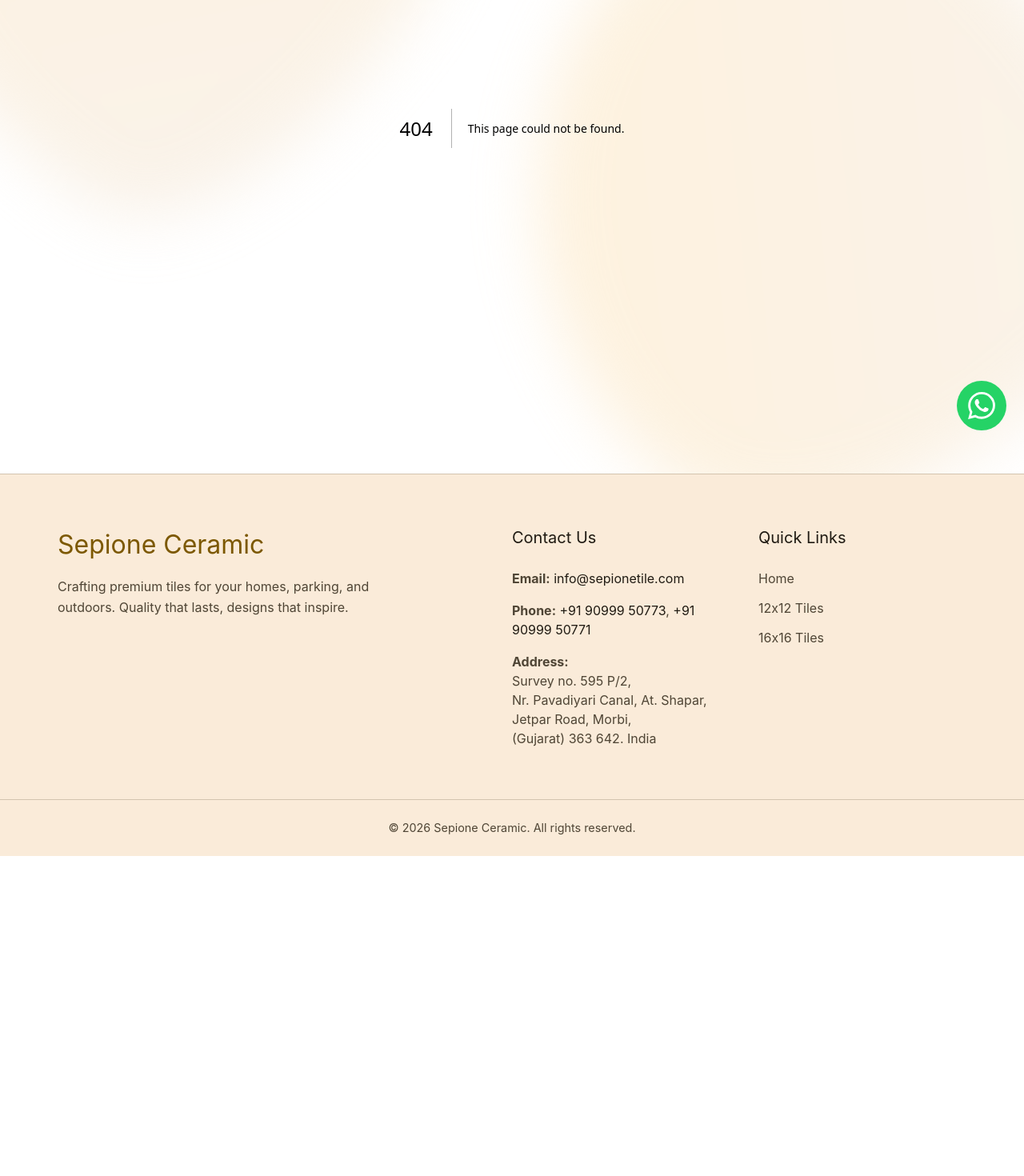
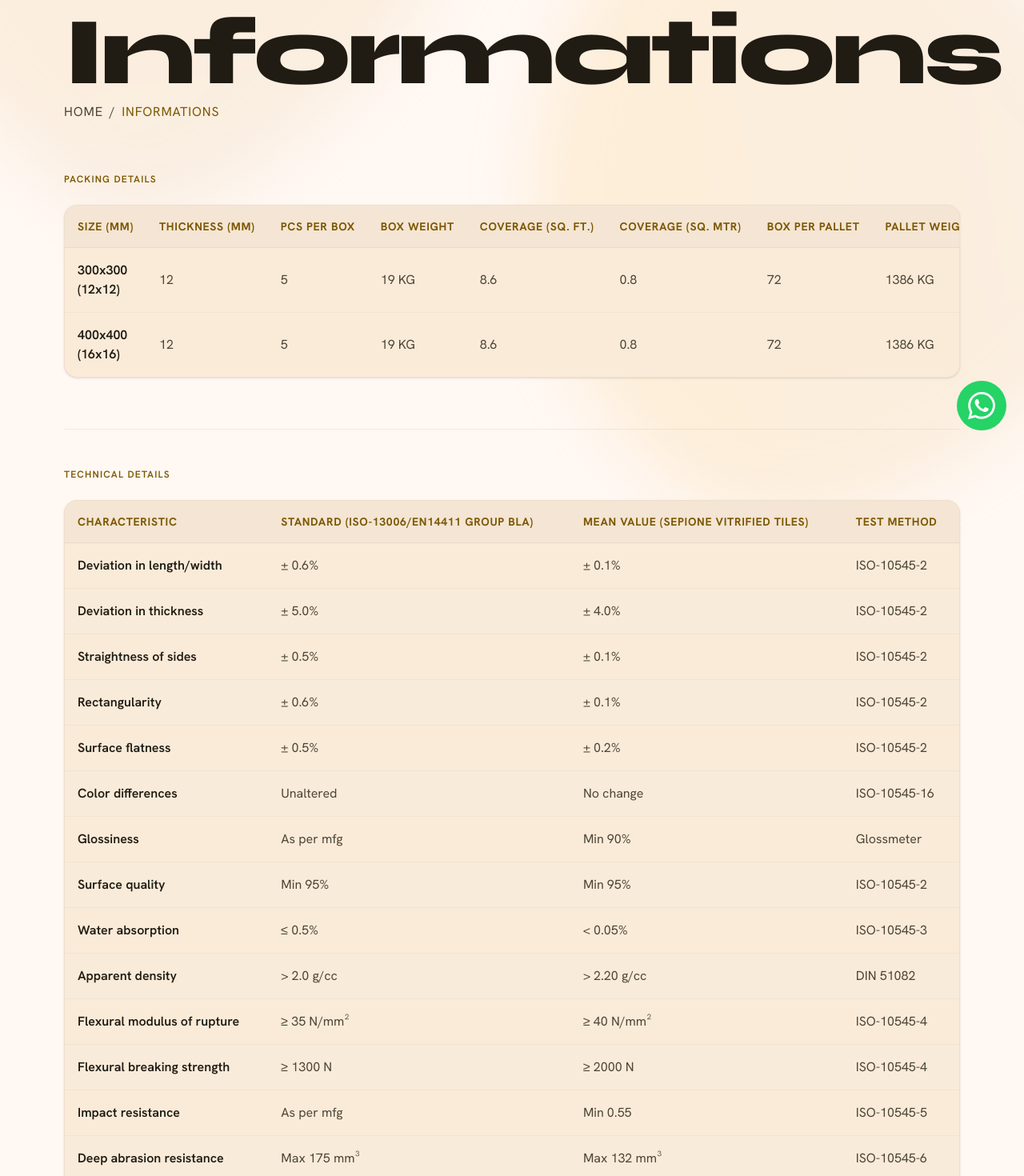
Before and after one commit to rudrarangpariya9655/Sepione_Ceramic, a Next.js app: page /informations in a window 1280 px wide. Before the commit this address had no page. Shown: the part 240-1710 px from the top of the page at 80% size. Before the commit the page ends 1310 px from the top, so only its background shows below. Built offline with nearby package versions, Linux system fonts and the light colour scheme.

Commit message:
add information tab

```diff
--- /dev/null
+++ b/src/app/informations/page.js
@@ -0,0 +1,137 @@
+import Link from "next/link";
+
+export const metadata = {
+  title: "Informations | Sepione Ceramic",
+  description: "Technical and packing information for Sepione Tiles products.",
+};
+
+export default function InformationsPage() {
+  return (
+    <main className="pt-[140px] pb-section-gap px-6 md:px-margin-desktop max-w-container-max mx-auto space-y-section-gap overflow-x-hidden">
+      <section className="max-w-7xl mx-auto space-y-8">
+        <div>
+          <h1 className="font-display-xl text-display-xl-mobile md:text-display-xl text-on-surface mb-2">
+            Product Informations
+          </h1>
+          <div className="font-body-md text-on-surface-variant flex gap-2 uppercase tracking-wider">
+            <Link href="/" className="hover:text-primary transition-colors">Home</Link>
+            <span>/</span>
+            <span className="text-primary">Informations</span>
+          </div>
+        </div>
+
+        {/* PACKING DETAILS SECTION */}
+        <div className="space-y-6 mt-16">
+          <h2 className="font-label-sm text-label-sm uppercase tracking-widest text-primary">
+            Packing Details
+          </h2>
+          <div className="bg-surface-container rounded-2xl border border-outline-variant/30 overflow-hidden shadow-sm">
+            <div className="overflow-x-auto">
+              <table className="w-full text-left border-collapse min-w-[800px]">
+                <thead>
+                  <tr className="bg-surface-container-high border-b border-outline-variant/30 text-primary font-body-md uppercase tracking-wider text-sm">
+                    <th className="p-4 whitespace-nowrap">Size (mm)</th>
+                    <th className="p-4 whitespace-nowrap">Thickness (mm)</th>
+                    <th className="p-4 whitespace-nowrap">Pcs Per Box</th>
+                    <th className="p-4 whitespace-nowrap">Box Weight</th>
+                    <th className="p-4 whitespace-nowrap">Coverage (Sq. Ft.)</th>
+                    <th className="p-4 whitespace-nowrap">Coverage (Sq. Mtr)</th>
+                    <th className="p-4 whitespace-nowrap">Box Per Pallet</th>
+                    <th className="p-4 whitespace-nowrap">Pallet Weight</th>
+                    <th className="p-4 whitespace-nowrap">Pallet Per Container</th>
+                    <th className="p-4 whitespace-nowrap">Box Per Container</th>
+                    <th className="p-4 whitespace-nowrap">Sq. Mtr Per Container</th>
+                  </tr>
+                </thead>
+                <tbody className="font-body-md text-on-surface-variant">
+                  {/* // TODO: Replace placeholder packing specs with real Sepione values */}
+                  <tr className="border-b border-outline-variant/20 hover:bg-surface-container-highest transition-colors">
+                    <td className="p-4 font-semibold text-on-surface">300x300 (12x12)</td>
+                    <td className="p-4">12</td>
+                    <td className="p-4">5</td>
+                    <td className="p-4">19 KG</td>
+                    <td className="p-4">8.6</td>
+                    <td className="p-4">0.8</td>
+                    <td className="p-4">72</td>
+                    <td className="p-4">1386 KG</td>
+                    <td className="p-4">20</td>
+                    <td className="p-4">1440</td>
+                    <td className="p-4">1152</td>
+                  </tr>
+                  <tr className="hover:bg-surface-container-highest transition-colors bg-surface-container/50">
+                    <td className="p-4 font-semibold text-on-surface">400x400 (16x16)</td>
+                    <td className="p-4">12</td>
+                    <td className="p-4">5</td>
+                    <td className="p-4">19 KG</td>
+                    <td className="p-4">8.6</td>
+                    <td className="p-4">0.8</td>
+                    <td className="p-4">72</td>
+                    <td className="p-4">1386 KG</td>
+                    <td className="p-4">20</td>
+                    <td className="p-4">1440</td>
+                    <td className="p-4">1152</td>
+                  </tr>
+                </tbody>
+              </table>
+            </div>
+          </div>
+        </div>
+
+        {/* TECHNICAL DETAILS SECTION */}
+        <div className="space-y-6 mt-16 pt-12 border-t border-outline-variant/30">
+          <h2 className="font-label-sm text-label-sm uppercase tracking-widest text-primary">
+            Technical Details
+          </h2>
+          <div className="bg-surface-container rounded-2xl border border-outline-variant/30 overflow-hidden shadow-sm">
+            <div className="overflow-x-auto">
+              <table className="w-full text-left border-collapse min-w-[800px]">
+                <thead>
+                  <tr className="bg-surface-container-high border-b border-outline-variant/30 text-primary font-body-md uppercase tracking-wider text-sm">
+                    <th className="p-4 whitespace-nowrap">Characteristic</th>
+                    <th className="p-4 whitespace-nowrap">Standard (ISO-13006/EN14411 Group Bla)</th>
+                    <th className="p-4 whitespace-nowrap">Mean Value (Sepione Vitrified Tiles)</th>
+                    <th className="p-4 whitespace-nowrap">Test Method</th>
+                  </tr>
+                </thead>
+                <tbody className="font-body-md text-on-surface-variant">
+                  {/* // TODO: Confirm/replace technical spec values with Sepione's actual lab-tested figures */}
+                  {[
+                    ["Deviation in length/width", "± 0.6%", "± 0.1%", "ISO-10545-2"],
+                    ["Deviation in thickness", "± 5.0%", "± 4.0%", "ISO-10545-2"],
+                    ["Straightness of sides", "± 0.5%", "± 0.1%", "ISO-10545-2"],
+                    ["Rectangularity", "± 0.6%", "± 0.1%", "ISO-10545-2"],
+                    ["Surface flatness", "± 0.5%", "± 0.2%", "ISO-10545-2"],
+                    ["Color differences", "Unaltered", "No change", "ISO-10545-16"],
+                    ["Glossiness", "As per mfg", "Min 90%", "Glossmeter"],
+                    ["Surface quality", "Min 95%", "Min 95%", "ISO-10545-2"],
+                    ["Water absorption", "≤ 0.5%", "< 0.05%", "ISO-10545-3"],
+                    ["Apparent density", "> 2.0 g/cc", "> 2.20 g/cc", "DIN 51082"],
+                    ["Flexural modulus of rupture", "≥ 35 N/mm²", "≥ 40 N/mm²", "ISO-10545-4"],
+                    ["Flexural breaking strength", "≥ 1300 N", "≥ 2000 N", "ISO-10545-4"],
+                    ["Impact resistance", "As per mfg", "Min 0.55", "ISO-10545-5"],
+                    ["Deep abrasion resistance", "Max 175 mm³", "Max 132 mm³", "ISO-10545-6"],
+                    ["Moh's hardness", "Min 6", "8", "EN 101"],
+                    ["Frost resistance", "Frost proof", "Frost proof", "ISO-10545-12"],
+                    ["Thermal shock resistance", "No damage", "No damage", "ISO-10545-9"],
+                    ["Moisture expansion", "Nil", "Nil", "ISO-10545-10"],
+                    ["Thermal expansion", "Max 9.0 x 10⁻⁶", "Max 6.0 x 10⁻⁶", "ISO-10545-8"],
+                    ["Chemical resistance", "No damage", "No damage", "ISO-10545-13"],
+                    ["Stain resistance", "Resistance", "Resistance", "ISO-10545-14"],
+                    ["Slip resistance", "As per mfg", "> 0.40", "ISO-10545-17"]
+                  ].map((row, idx) => (
+                    <tr key={idx} className={`border-b border-outline-variant/20 hover:bg-surface-container-highest transition-colors ${idx % 2 === 1 ? 'bg-surface-container/50' : ''}`}>
+                      <td className="p-4 font-semibold text-on-surface">{row[0]}</td>
+                      <td className="p-4">{row[1]}</td>
+                      <td className="p-4">{row[2]}</td>
+                      <td className="p-4">{row[3]}</td>
+                    </tr>
+                  ))}
+                </tbody>
+              </table>
+            </div>
+          </div>
+        </div>
+      </section>
+    </main>
+  );
+}
--- a/src/components/Navbar.jsx
+++ b/src/components/Navbar.jsx
@@ -58,6 +58,7 @@
         <div className="hidden md:flex absolute left-1/2 -translate-x-1/2 space-x-gutter items-center font-body-md text-body-md uppercase tracking-[0.2em] whitespace-nowrap">
           <Link href="/" onClick={handleHomeClick} className={`pb-1 hover:opacity-80 transition-all duration-300 ${pathname === '/' && hash !== '#contact' ? 'text-primary border-b border-primary' : 'text-on-surface-variant hover:text-primary'}`}>Home</Link>
           <Link href="/about" onClick={handleStandardLinkClick} className={`pb-1 hover:opacity-80 transition-all duration-300 ${pathname === '/about' ? 'text-primary border-b border-primary' : 'text-on-surface-variant hover:text-primary'}`}>About</Link>
+          <Link href="/informations" onClick={handleStandardLinkClick} className={`pb-1 hover:opacity-80 transition-all duration-300 ${pathname === '/informations' ? 'text-primary border-b border-primary' : 'text-on-surface-variant hover:text-primary'}`}>Informations</Link>
           <Link href="/tiles/12x12" onClick={handleStandardLinkClick} className={`pb-1 hover:opacity-80 transition-all duration-300 ${pathname === '/tiles/12x12' ? 'text-primary border-b border-primary' : 'text-on-surface-variant hover:text-primary'}`}>12x12</Link>
           <Link href="/tiles/16x16" onClick={handleStandardLinkClick} className={`pb-1 hover:opacity-80 transition-all duration-300 ${pathname === '/tiles/16x16' ? 'text-primary border-b border-primary' : 'text-on-surface-variant hover:text-primary'}`}>16x16</Link>
           <Link href="/#contact" onClick={handleContactClick} className={`pb-1 hover:opacity-80 transition-all duration-300 ${hash === '#contact' ? 'text-primary border-b border-primary' : 'text-on-surface-variant hover:text-primary'}`}>Contact</Link>
@@ -111,6 +112,7 @@
         <div className="md:hidden absolute top-full left-0 w-full bg-surface-container-high border-b border-white/10 shadow-2xl flex flex-col p-6 gap-6 rounded-b-[2rem] animate-dropdown">
           <Link href="/" className={`font-body-lg uppercase tracking-[0.2em] ${pathname === '/' && hash !== '#contact' ? 'text-primary' : 'text-on-surface-variant'}`} onClick={handleHomeClick}>Home</Link>
           <Link href="/about" className={`font-body-lg uppercase tracking-[0.2em] ${pathname === '/about' ? 'text-primary' : 'text-on-surface-variant'}`} onClick={handleStandardLinkClick}>About</Link>
+          <Link href="/informations" className={`font-body-lg uppercase tracking-[0.2em] ${pathname === '/informations' ? 'text-primary' : 'text-on-surface-variant'}`} onClick={handleStandardLinkClick}>Informations</Link>
           <Link href="/tiles/12x12" className={`font-body-lg uppercase tracking-[0.2em] ${pathname === '/tiles/12x12' ? 'text-primary' : 'text-on-surface-variant'}`} onClick={handleStandardLinkClick}>12x12</Link>
           <Link href="/tiles/16x16" className={`font-body-lg uppercase tracking-[0.2em] ${pathname === '/tiles/16x16' ? 'text-primary' : 'text-on-surface-variant'}`} onClick={handleStandardLinkClick}>16x16</Link>
           <Link href="/#contact" className={`font-body-lg uppercase tracking-[0.2em] ${hash === '#contact' ? 'text-primary' : 'text-on-surface-variant'}`} onClick={handleContactClick}>Contact</Link>
```
